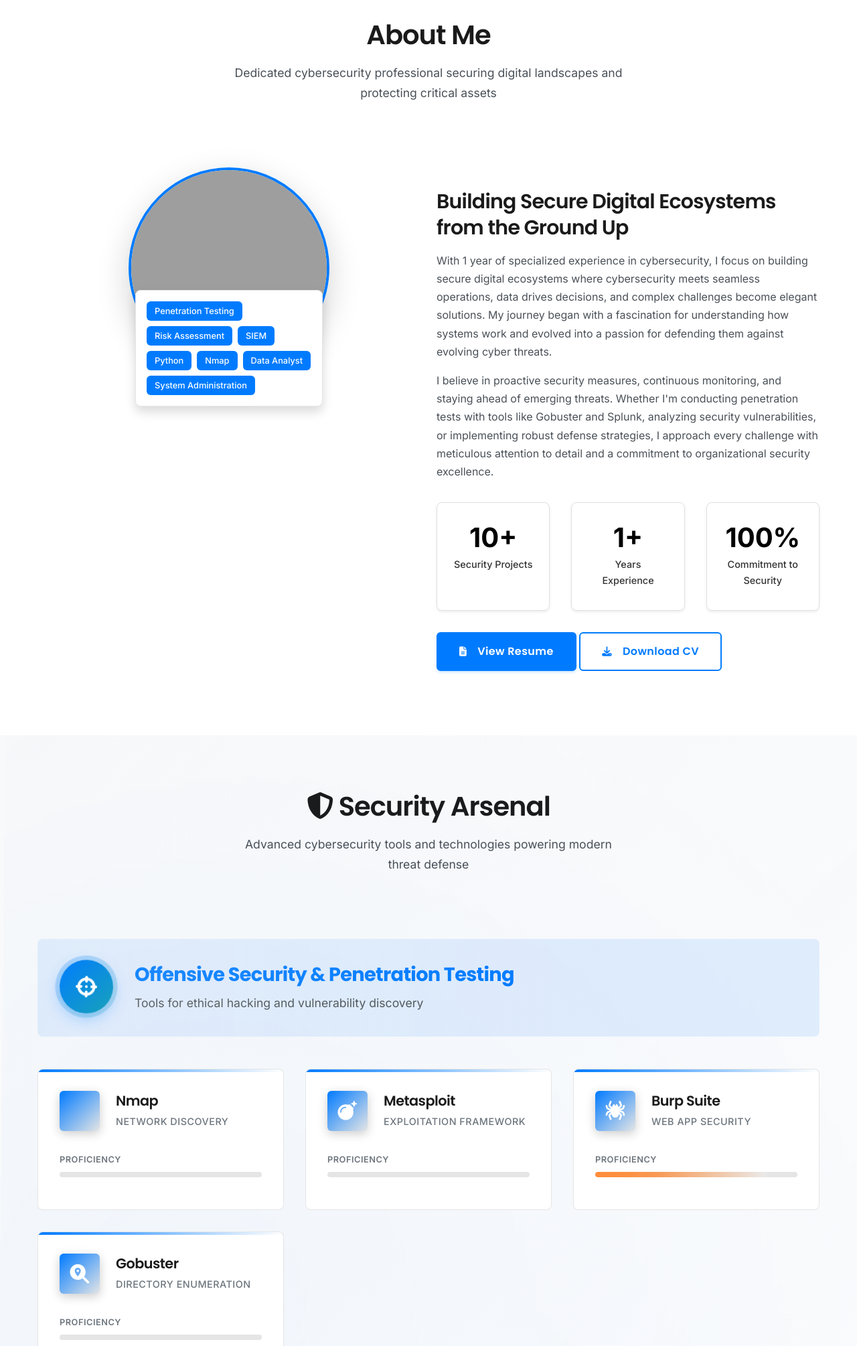
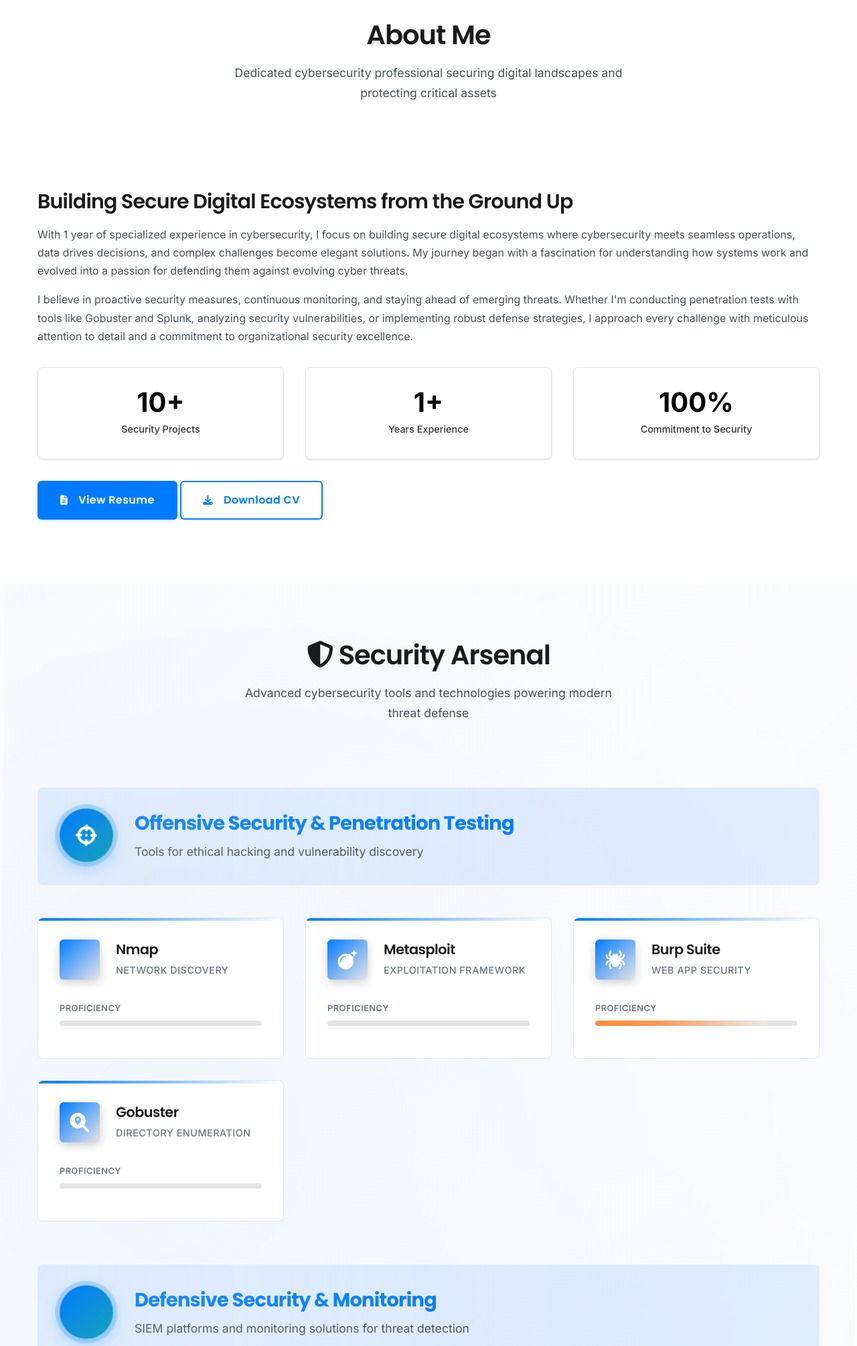
Before and after one commit to Christopher-Erick/Portfolio-website, a Django app: page / in a window 1280 px wide. Shown: the part 854-2864 px from the top of the page at 67% size. Run offline with Django 5.2, Linux system fonts and the light colour scheme; data that the repository does not hold is empty; grey boxes are pictures that could not be loaded.

Commit message:
Remove profile image sections from home and about pages, add professional tagline to contact page

```diff
--- a/templates/main/contact.html
+++ b/templates/main/contact.html
@@ -12,6 +12,7 @@
         <div class="section-title fade-in">
             <h1>Get In Touch</h1>
             <p>Ready to strengthen your cybersecurity posture? Let's discuss how my expertise can help protect your digital assets and enhance your security operations.</p>
+            <p class="professional-tagline" style="font-style: italic; color: var(--primary-color); font-weight: 500; margin-top: 1rem;">Building secure digital ecosystems from the ground up — where cybersecurity meets seamless operations, data drives decisions, and complex challenges become elegant solutions.</p>
         </div>
     </div>
 </section>
--- a/templates/main/home.html
+++ b/templates/main/home.html
@@ -51,23 +51,6 @@
         </div>
 
         <div class="row">
-            <div class="col slide-in-left">
-                <div class="about-image">
-                    <img src="{% static 'images/profile.jpg' %}" alt="{{ PERSONAL_NAME|default:'Christopher Erick Otieno' }}" class="profile-img">
-                    <div class="about-image-overlay">
-                        <div class="tech-stack">
-                            <span class="tech-item">Penetration Testing</span>
-                            <span class="tech-item">Risk Assessment</span>
-                            <span class="tech-item">SIEM</span>
-                            <span class="tech-item">Python</span>
-                            <span class="tech-item">Nmap</span>
-                            <span class="tech-item">Data Analyst</span>
-                            <span class="tech-item">System Administration</span>
-                        </div>
-                    </div>
-                </div>
-            </div>
-
             <div class="col slide-in-right">
                 <div class="about-content" style="margin-top: 2rem;">
                     <h3 style="margin-top: 0.5rem;">Building Secure Digital Ecosystems from the Ground Up</h3>
```
Also changed, not shown: templates/main/about.html (+0 -17 lines).
